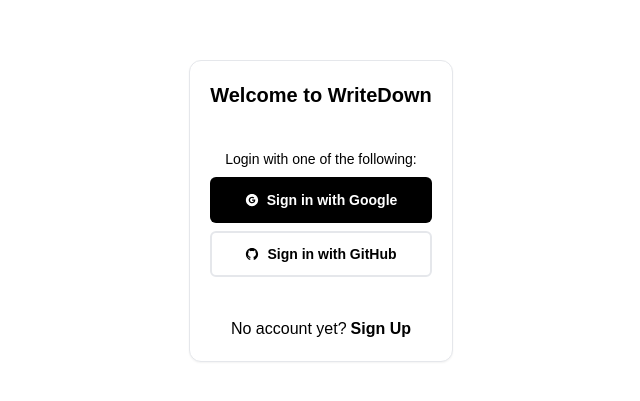
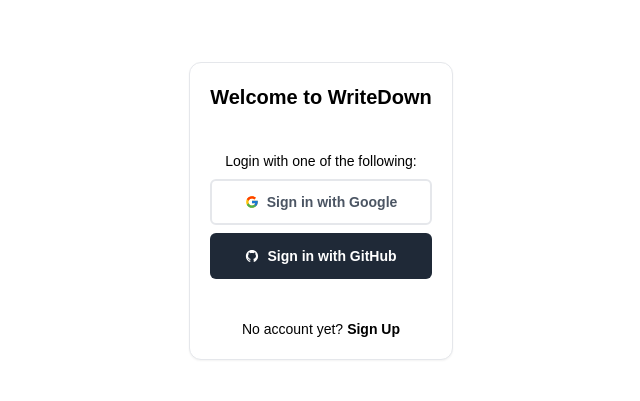
Before and after one commit to NayamAmarshe/writedown, a Next.js app: page /login in a window 1280 px wide. Shown: the part 189-590 px from the top of the page, without its empty margins (319-959 px from the left). Built offline with nearby package versions, Linux system fonts and the light colour scheme; no server answers.

Commit message:
Added finishing touches to SigUp page

```diff
--- a/pages/login.tsx
+++ b/pages/login.tsx
@@ -1,6 +1,7 @@
 import React from "react";
 import Button from "../components/Button";
-import { AiFillGithub, AiFillGoogleCircle } from "react-icons/ai";
+import { AiFillGithub } from "react-icons/ai";
+import { FcGoogle } from "react-icons/fc";
 import { getAuth, signInWithEmailAndPassword, signOut } from "firebase/auth";
 import {
   useAuthState,
@@ -51,7 +52,16 @@ const LoginPage = () => {
       </div>
     );
   }
-
+  // | "primary"
+  // | "outline"
+  // | "ghost"
+  // | "danger"
+  // | "warning"
+  // | "success"
+  // | "info"
+  // | "black"
+  // | "gray"
+  // | "white";
   return (
     <div className="flex h-screen w-screen flex-col items-center justify-center">
       <div className="flex flex-col gap-10 rounded-xl border bg-white p-4 shadow-sm dark:border-gray-700 dark:bg-gray-800 dark:text-gray-400 dark:shadow-slate-700/[.7] md:p-5">
@@ -64,16 +74,16 @@ const LoginPage = () => {
           <p className="text-center text-sm">
             Login with one of the following:
           </p>
-          <Button variant="primary" onClick={() => login("google")}>
-            <AiFillGoogleCircle /> Sign in with Google
+          <Button variant="white" onClick={() => login("google")}>
+            <FcGoogle /> Sign in with Google
           </Button>
-          <Button variant="outline" onClick={() => login("github")}>
+          <Button variant="black" onClick={() => login("github")}>
             <AiFillGithub /> Sign in with GitHub
           </Button>
         </div>
         <span className="flex justify-center gap-1">
-          <p className="">No account yet?</p>
-          <a href="/signup" className="font-bold hover:underline">
+          <p className="text-sm">No account yet?</p>
+          <a href="/signup" className="text-sm font-bold hover:underline">
             Sign Up
           </a>
         </span>
--- a/pages/signup.tsx
+++ b/pages/signup.tsx
@@ -7,26 +7,30 @@ import { FcGoogle } from "react-icons/fc"
 const Signup: NextPage = () => {
   return (
     <div className="flex h-screen w-screen flex-col items-center justify-center">
+      {/*Main div*/}
+
       <div className="flex flex-col gap-10 rounded-xl border bg-white p-4 shadow-sm dark:border-gray-700 dark:bg-gray-800 dark:text-gray-400 dark:shadow-slate-700/[.7] md:p-5">
+        {/*Border div*/}
         <div>
           <h3 className="text-center text-xl font-semibold">
             Welcome to WriteDown
           </h3>
         </div>
         <div className="flex flex-col gap-2">
+        {/*Buttons div*/}
           <p className="text-center text-sm font-semibold mb-2">
             Sign Up with one of the following:
           </p>
-          <Button variant="outline" >
+          <Button variant="white" >
             <FcGoogle /> Sign Up with Google
           </Button>
-          <Button variant="primary" >
+          <Button variant="black" >
             <AiFillGithub /> Sign Up with GitHub
           </Button>
         </div>
         <span className="flex justify-center gap-1">
           <p className="">Already have an account?</p>
-          <a href="/signup" className="font-bold hover:underline">
+          <a href="login" className="font-bold hover:underline">
             Sign In
           </a>
         </span>
```
